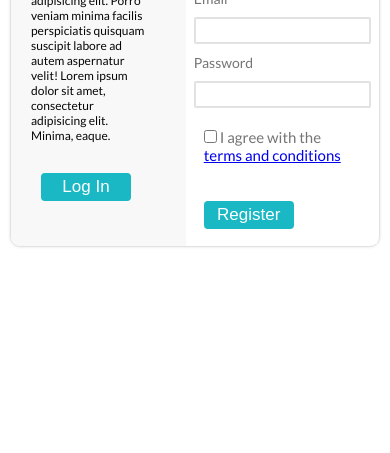
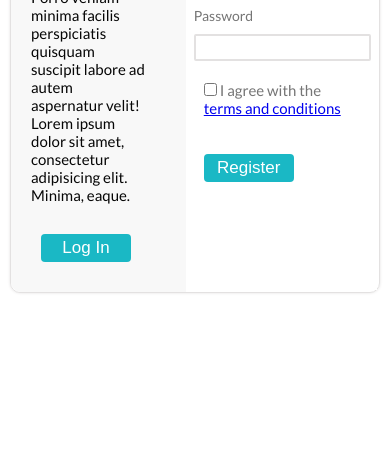
Before and after one commit to Akfslgn/registration-form, a plain HTML site: page assets/index.html in a window 390 px wide. Shown: the part 391-844 px from the top of the page. Drawn offline with Linux system fonts and the light colour scheme.

Commit message:
registration-form

```diff
--- a/assets/style.css
+++ b/assets/style.css
@@ -51,7 +51,7 @@ body{
 
 .left .paragraph{
     margin-top: 1vw;
-    font-size: clamp(12px, 2vw, 17px);
+    font-size: clamp(15px, 2vw, 17px);
     color: #060606;
     margin-right: 5vw;
 
```
